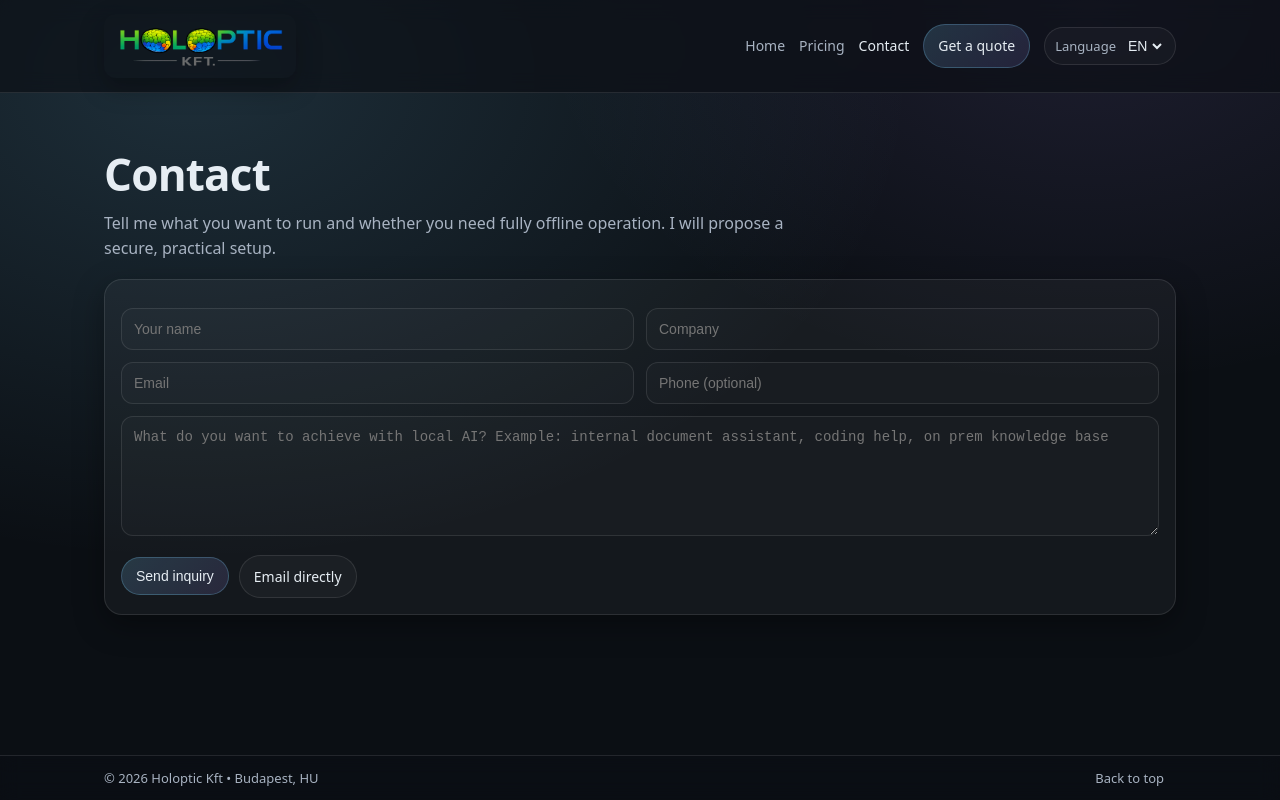
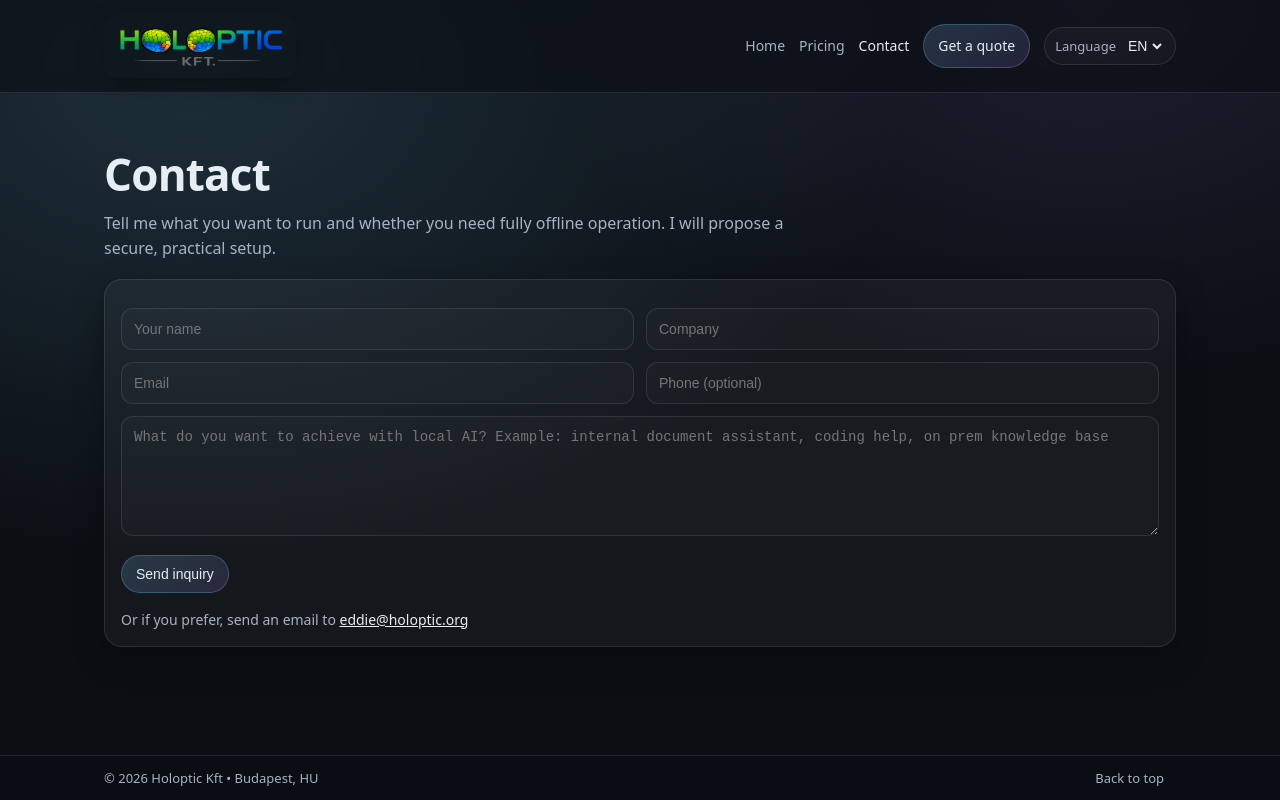
Before and after one commit to edmonddusa/holoptic, a React (Vite) app: page /contact in a window 1280 px wide. Built offline with nearby package versions, Linux system fonts and the light colour scheme; the HTML template or start-up script is replaced by a standard one.

Commit message:
Change email direct button to text with link

```diff
--- a/src/i18n/translations.js
+++ b/src/i18n/translations.js
@@ -83,7 +83,7 @@ export const translations = {
     formMsg:
       "What do you want to achieve with local AI? Example: internal document assistant, coding help, on prem knowledge base",
     formSend: "Send inquiry",
-    formEmailDirect: "Email directly",
+    formEmailDirect: "Or if you prefer, send an email to",
     formNotice:
       "This demo shows a success message locally. Hook it up to your backend to receive leads.",
     formThanksTitle: "Thanks",
@@ -177,7 +177,7 @@ export const translations = {
     formMsg:
       "Mit szeretnél elérni a helyi AI-val? Példa: belső dokumentum asszisztens, kódolás, helyi tudásbázis",
     formSend: "Küldés",
-    formEmailDirect: "Email küldése",
+    formEmailDirect: "Vagy ha szeretnéd, küldj emailt ide:",
     formNotice:
       "Ez a demo csak helyben jelzi a sikert. Backendre kötve érkeznek be a leadek.",
     formThanksTitle: "Köszönöm",
@@ -271,7 +271,7 @@ export const translations = {
     formMsg:
       "Vad vill du uppnå med lokal AI? Exempel: dokumentassistent, kodhjälp, lokal kunskapsbas",
     formSend: "Skicka förfrågan",
-    formEmailDirect: "Maila direkt",
+    formEmailDirect: "Eller om du föredrar, skicka ett mail till",
     formNotice:
       "Den här demon visar bara ett lokalt OK. Koppla till backend för att ta emot leads.",
     formThanksTitle: "Tack",
--- a/src/pages/Contact.jsx
+++ b/src/pages/Contact.jsx
@@ -51,14 +51,12 @@ export default function Contact() {
             </div>
             <div className="full form-actions">
               <button className="btn primary" type="submit">{t('formSend')}</button>
-              <a
-                className="btn"
-                href="mailto:eddie@holoptic.org?subject=Local%20AI%20Inquiry"
-              >
-                {t('formEmailDirect')}
-              </a>
             </div>
           </form>
+
+          <p style={{ marginTop: '16px', fontSize: '14px', color: 'var(--muted)' }}>
+            {t('formEmailDirect')} <a href="mailto:eddie@holoptic.org" style={{ color: 'var(--text)', textDecoration: 'underline' }}>eddie@holoptic.org</a>
+          </p>
 
           {submitted && (
             <div className="card" style={{ marginTop: '12px' }}>
```
